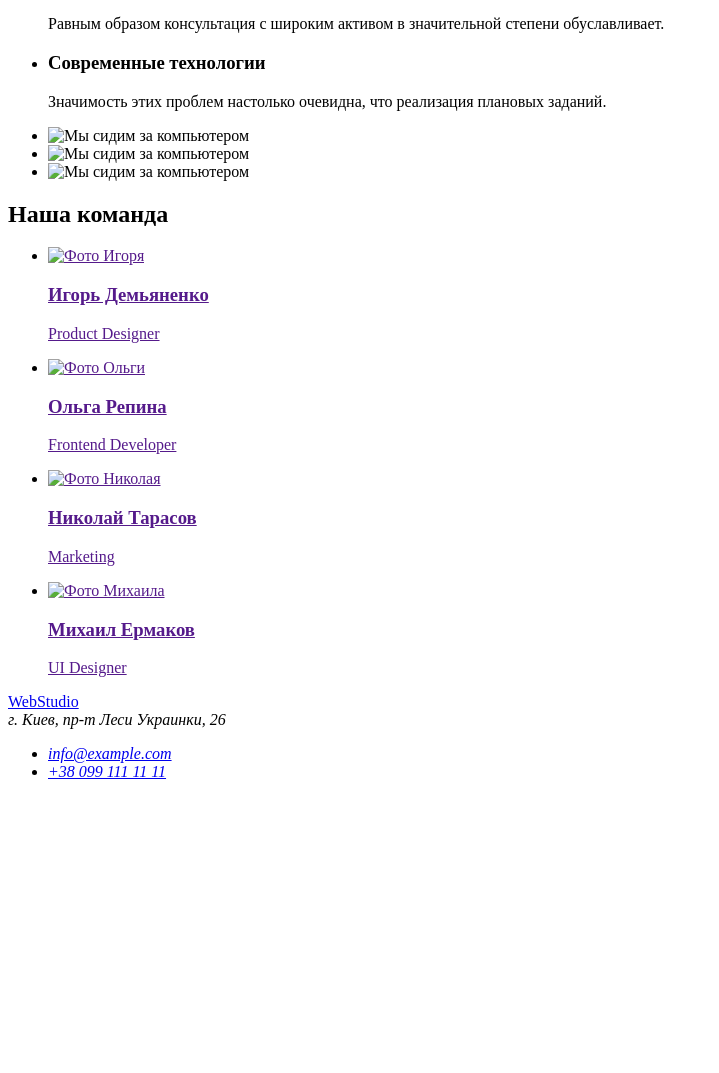
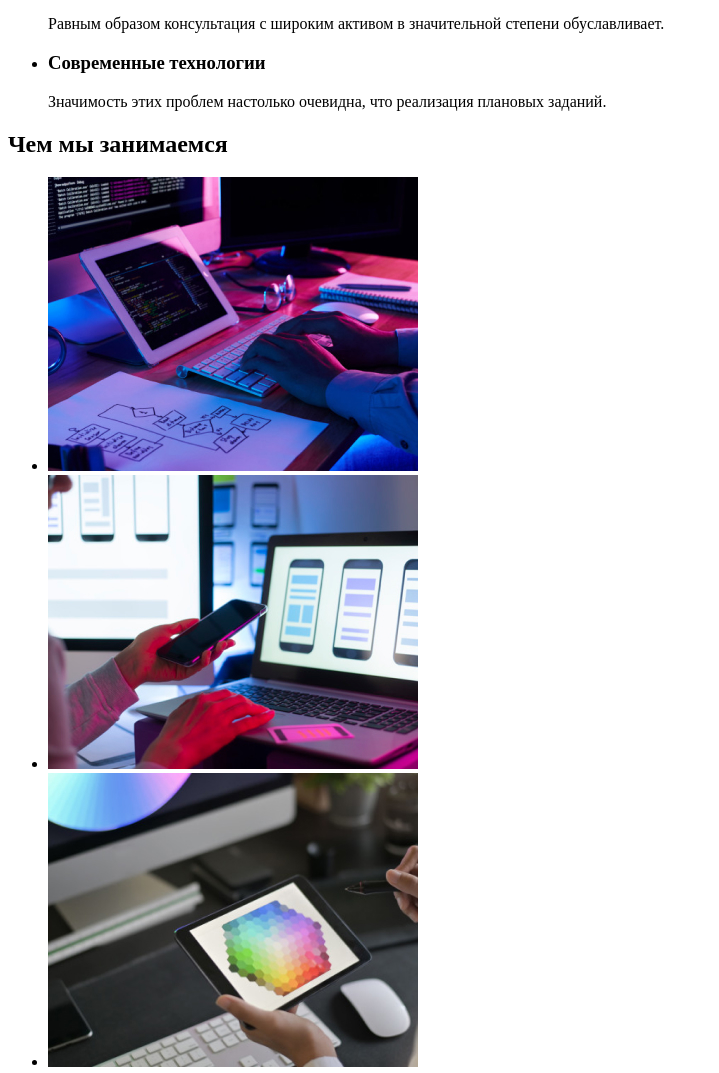
Before and after one commit to ArtemTeslenko/goit-markup-hw-01, a plain HTML site: page index.html in a window 1280 px wide. Shown: the part 480-1553 px from the top of the page, without its empty margins (0-719 px from the left). Before the commit the page ends 1277 px from the top, so only its background shows below. Drawn offline with Linux system fonts and the light colour scheme.

Commit message:
Add a section, add images
There were changes in section "advantages" and section "what do we do".

```diff
--- a/index.html
+++ b/index.html
@@ -29,8 +29,10 @@
         </h1>
         <a href="">Заказать услугу</a>
     </section>
+    <!--Our advantages-->
     <section>
-        <h2>Чем мы занимаемся</h2>
+        <!--the header will be hidden-->
+        <h2>Наши преимущества</h2>
         <ul>
             <li>
                 <h3>Внимание к деталям</h3>
@@ -49,10 +51,13 @@
                 <p>Значимость этих проблем настолько очевидна, что реализация плановых заданий.</p>
             </li>
         </ul>
+    </section>
+    <section>
+        <h2>Чем мы занимаемся</h2>
         <ul>
-            <li> <img src="" alt="Мы сидим за компьютером"></li>
-            <li> <img src="" alt="Мы сидим за компьютером"></li>
-            <li> <img src="" alt="Мы сидим за компьютером"></li>
+            <li><a href=""><img src="images/hands on the keyboard.jpg" alt="Руки на клавиатуре"></a></li>
+            <li><a href=""><img src="images/phone in the hand.jpg" alt="В руке телефон"></a></li>
+            <li><a href=""><img src="images/tablet in the hand.jpg" alt="В руке планшет"></a></li>
         </ul>
     </section>
     <section>
@@ -60,28 +65,28 @@
         <ul>
             <li>
                 <a href="">
-                    <img src="" alt="Фото Игоря">
+                    <img src="images/Ihor.jpg" alt="Фото Игоря">
                     <h3>Игорь Демьяненко</h3>
                     <p>Product Designer</p>
                 </a>
             </li>
             <li>
                 <a href="">
-                    <img src="" alt="Фото Ольги">
+                    <img src="images/Olha.jpg" alt="Фото Ольги">
                     <h3>Ольга Репина</h3>
                     <p>Frontend Developer</p>
                 </a>
             </li>
             <li>
                 <a href="">
-                    <img src="" alt="Фото Николая">
+                    <img src="images/Nikolay.jpg" alt="Фото Николая">
                     <h3>Николай Тарасов</h3>
                     <p>Marketing</p>
                 </a>
             </li>
             <li>
                 <a href="">
-                    <img src="" alt="Фото Михаила">
+                    <img src="images/Myhail.jpg" alt="Фото Михаила">
                     <h3>Михаил Ермаков</h3>
                     <p>UI Designer</p>
                 </a>
@@ -92,10 +97,10 @@
         <a href="#"><span>Web</span>Studio</a>
         <address>г. Киев, пр-т Леси Украинки, 26</address>
         <address>
-        <ul>
-            <li><a href="mailto:info@example.com">info@example.com</a></li>
-            <li><a href="tel:+38 0991111111">+38 099 111 11 11</a></li>
-        </ul>
+            <ul>
+                <li><a href="mailto:info@example.com">info@example.com</a></li>
+                <li><a href="tel:+38 0991111111">+38 099 111 11 11</a></li>
+            </ul>
         </address>
     </footer>
 </body>
```
Also changed, not shown: images/Ihor.jpg (added), images/Myhail.jpg (added), images/Nikolay.jpg (added), images/Olha.jpg (added), images/hands on the keyboard.jpg (added), images/phone in the hand.jpg (added), images/tablet in the hand.jpg (added).
